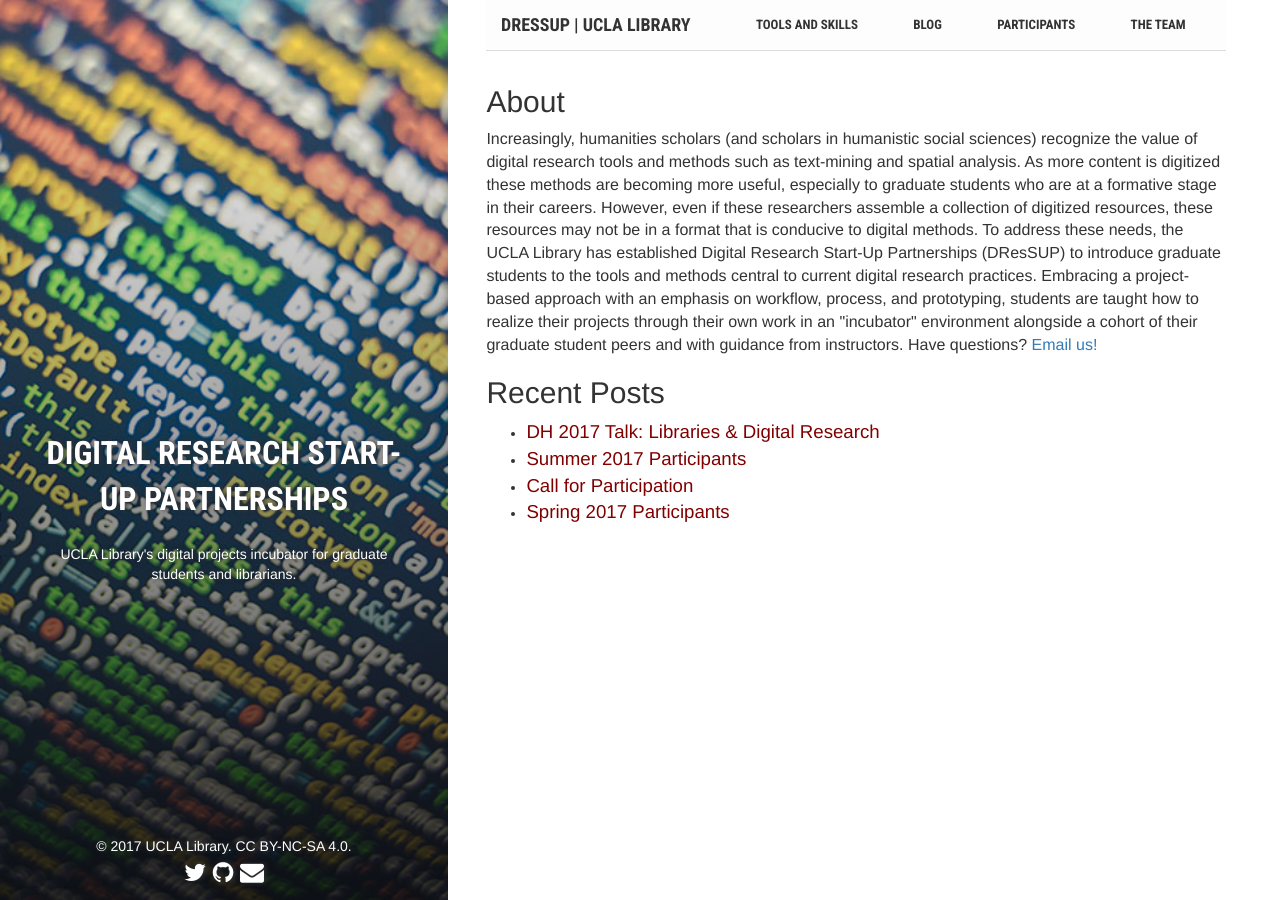
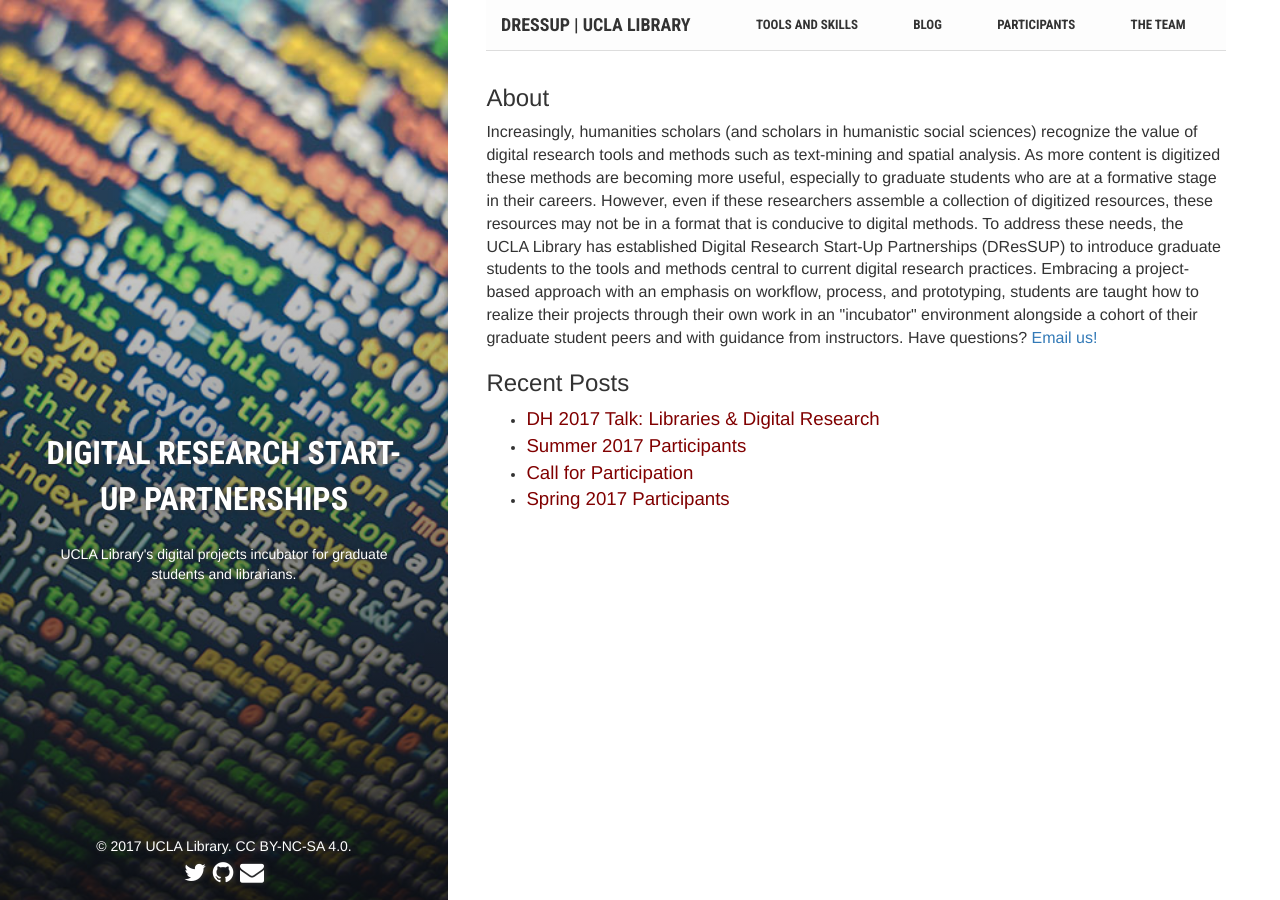
Before and after one commit to dnoneill/dressup-rebuild, a Jekyll site: the page built from index.html, in a window 1280 px wide. Built offline with Jekyll 4.4.1, drawn with Linux system fonts in a browser that asks for light colours.

Commit message:
made headers smaller

```diff
--- a/index.html
+++ b/index.html
@@ -4,10 +4,10 @@
 title: "Digital Research Start-Up Partnerships"
 summary: "  UCLA Library's digital projects incubator for graduate students and librarians."
 ---
-<h2>About</h2>
+<h3>About</h3>
 <p style="font-size:12pt;">Increasingly, humanities scholars (and scholars in humanistic social sciences) recognize the value of digital research tools and methods such as text-mining and spatial analysis. As more content is digitized these methods are becoming more useful, especially to graduate students who are at a formative stage in their careers. However, even if these researchers assemble a collection of digitized resources, these resources may not be in a format that is conducive to digital methods. To address these needs, the UCLA Library has established Digital Research Start-Up Partnerships (DResSUP) to introduce graduate students to the tools and methods central to current digital research practices. Embracing a project-based approach with an emphasis on workflow, process, and prototyping, students are taught how to realize their projects through their own work in an "incubator" environment alongside a cohort of their graduate student peers and with guidance from instructors. Have questions? <a href="mailto:zoe@library.ucla.edu">Email us!</a>
 </p>
-<h2> Recent Posts </h2>
+<h3>Recent Posts</h3>
 <ul>
 {% for post in site.posts limit: 5 %}
     <li><a href="{{ post.url | relative_url }}" style="color:#800000; font-size:14pt;">{{ post.title }}</a></li>
```
